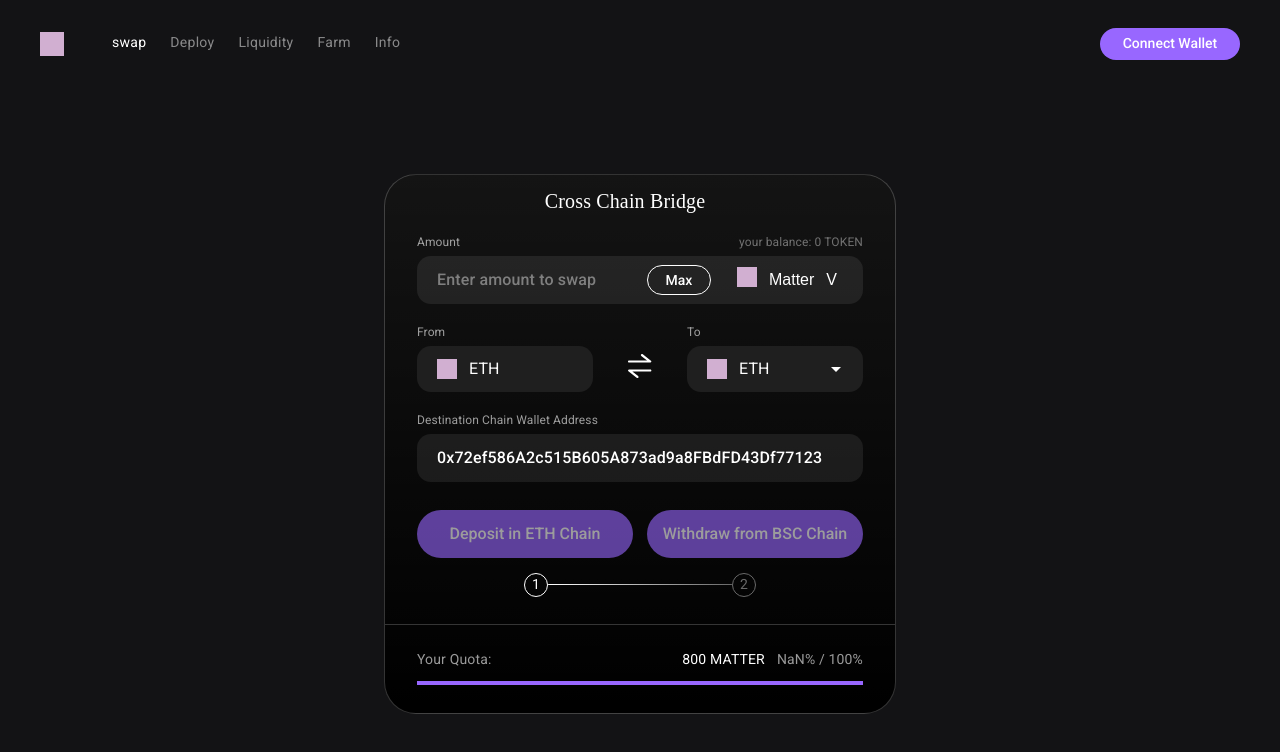
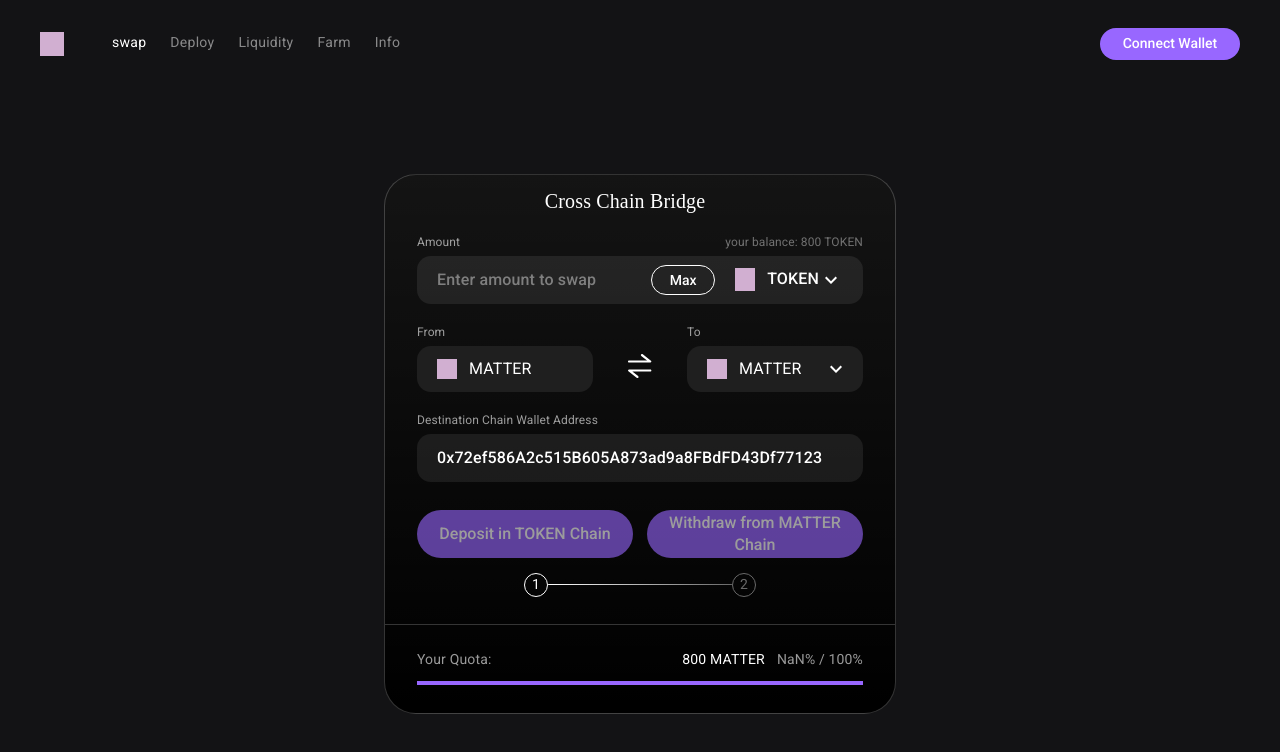
Before and after one commit to chainswap/info, a React (Create React App) app: page /#/swap in a window 1280 px wide. Shown: the top 752 px of the page. Built offline with nearby package versions, Linux system fonts and the light colour scheme.

Commit message:
refine styling

```diff
--- a/src/components/CurrencyInputPanel/CurrencyInputPanel.tsx
+++ b/src/components/CurrencyInputPanel/CurrencyInputPanel.tsx
@@ -1,17 +1,13 @@
 import React, { useState, useCallback, ChangeEvent } from 'react'
 import { styled } from '@material-ui/styles'
 import { Box } from '@material-ui/core'
-import DummyLogo from '../../assets/images/dummy_logo.png'
 import CurrencySearchModal from '../SearchModal/CurrencySearchModal'
 import Input, { StyledInputLabel } from '../Input/Input'
 import OutlineButton from '../Button/OutlineButton'
+import Currency from '../../models/currency'
+import ExpandMoreIcon from '@material-ui/icons/ExpandMore'
+import CurrencyLogo from '../CurrencyLogo/CurrencyLogo'
 
-interface Currency {
-  logo: string
-  symbol: string
-  name: string
-  balance: number
-}
 interface Props {
   value: string
   onChange: (e: ChangeEvent<HTMLInputElement>) => void
@@ -36,9 +32,9 @@ const StyledInput = styled(Input)({
   backgroundColor: 'transparent',
 })
 
-const CurrencySelect = styled('button')({
+const CurrencySelect = styled('div')({
+  display: 'flex',
   alignItems: 'center',
-  height: 36,
   fontSize: '20px',
   fontWeight: 500,
   backgroundColor: 'transparent',
@@ -47,28 +43,11 @@ const CurrencySelect = styled('button')({
   outline: 'none',
   border: 'none',
   cursor: 'pointer',
-  display: 'flex',
   justifyContent: 'space-between',
-  '&:hover': {
-    backgroundColor: 'rgba(255, 255, 255, 0.08)',
-  },
-})
-
-const CurrencyLogo = styled('div')({
-  marginRight: 12,
-})
-
-const StyledTokenName = styled('div')({
-  fontSize: 16,
-  marginRight: 12,
-})
-
-const ArrowDown = styled('div')({
-  fontSize: 16,
 })
 
 export default function CurrencyInputPanel(props: Props) {
-  const { selectedCurrency } = props
+  const { selectedCurrency, defaultCurrency } = props
   const [modalOpen, setModalOpen] = useState(false)
 
   const handleDismissSearch = useCallback(() => {
@@ -105,11 +84,8 @@ export default function CurrencyInputPanel(props: Props) {
               setModalOpen(true)
             }}
           >
-            <CurrencyLogo>
-              <img src={DummyLogo} alt="currency_logo" />
-            </CurrencyLogo>
-            <StyledTokenName>Matter</StyledTokenName>
-            <ArrowDown>V</ArrowDown>
+            <CurrencyLogo currency={selectedCurrency ? selectedCurrency : defaultCurrency} />
+            <ExpandMoreIcon />
           </CurrencySelect>
         </InputRow>
       </Box>
--- a/src/components/CurrencyLogo/CurrencyLogo.tsx
+++ b/src/components/CurrencyLogo/CurrencyLogo.tsx
@@ -1,18 +1,18 @@
 import React from 'react'
 import { Box } from '@material-ui/core'
+import Currency from '../../models/currency'
 
 interface Props {
-  currency: string
-  src: string
+  currency: Currency
 }
 
 export default function CurrencyLogo(props: Props) {
-  const { src, currency } = props
+  const { currency } = props
   return (
     <Box display="flex">
-      <img src={src} alt={`${currency} logo`} />
-      <Box marginLeft="12px" color="#FFFFFF">
-        {currency}
+      <img src={currency.logo} alt={`${currency.symbol} logo`} />
+      <Box marginLeft="12px" color="#FFFFFF" fontSize="16px">
+        {currency.symbol}
       </Box>
     </Box>
   )
--- a/src/components/CurrencySelectPanel/CurrencySelect.tsx
+++ b/src/components/CurrencySelectPanel/CurrencySelect.tsx
@@ -3,26 +3,26 @@ import { MenuItem, Box } from '@material-ui/core'
 import Select from '../Select/Select'
 import { StyledInputLabel } from '../Input/Input'
 import CurrencyLogo from '../CurrencyLogo/CurrencyLogo'
-import DummyLogo from '../../assets/images/dummy_logo.png'
+import Currency from '../../models/currency'
 
 interface Props {
   label: string
   disabled?: boolean
+  currencyList: Currency[]
 }
 
 export default function CurrencySelectPanel(props: Props) {
-  const { label, disabled } = props
+  const { label, disabled, currencyList } = props
   return (
     <>
       <Box>
         <StyledInputLabel>{label}</StyledInputLabel>
         <Select defaultValue="ETH" disabled={disabled}>
-          <MenuItem value="ETH">
-            <CurrencyLogo currency={'ETH'} src={DummyLogo} />
-          </MenuItem>
-          <MenuItem value="BNB">
-            <CurrencyLogo currency={'BNB'} src={DummyLogo} />
-          </MenuItem>
+          {currencyList.map((currency) => (
+            <MenuItem value="ETH">
+              <CurrencyLogo currency={currency} />
+            </MenuItem>
+          ))}
         </Select>
       </Box>
     </>
--- a/src/components/CurrencySelectPanel/CurrencySelectPanel.tsx
+++ b/src/components/CurrencySelectPanel/CurrencySelectPanel.tsx
@@ -3,16 +3,22 @@ import SwitchArrow from '../../assets/images/switch_arrow.svg'
 import CurrencySelect from './CurrencySelect'
 import { Box } from '@material-ui/core'
 // import CurrencyMenu from './CurrencyMenu'
+import Currency from '../../models/currency'
 
-export default function CurrencySelectPanel() {
+interface Props {
+  currencyList: Currency[]
+}
+
+export default function CurrencySelectPanel(props: Props) {
+  const { currencyList } = props
   return (
     <>
       <Box display="flex" justifyContent="space-between">
-        <CurrencySelect label={'From'} disabled />
+        <CurrencySelect label={'From'} disabled currencyList={currencyList} />
         <Box paddingTop="30px">
           <img src={SwitchArrow} alt={'switch_arrow_icon'} />
         </Box>
-        <CurrencySelect label={'To'} />
+        <CurrencySelect label={'To'} currencyList={currencyList} />
         {/* <CurrencyMenu /> */}
       </Box>
     </>
--- a/src/components/Select/Select.tsx
+++ b/src/components/Select/Select.tsx
@@ -1,6 +1,7 @@
 import React from 'react'
 import { makeStyles } from '@material-ui/styles'
 import { Select } from '@material-ui/core'
+import ExpandMoreIcon from '@material-ui/icons/ExpandMore'
 
 interface Props {
   children: React.ReactNode
@@ -21,6 +22,10 @@ const useStyles = makeStyles({
     cursor: (props: Props) => (props.disabled ? 'cursor' : 'pointer'),
     display: 'flex',
     alignItems: 'center',
+    '&:focus': {
+      backgroundColor: '#1f1f1f',
+      borderRadius: 14,
+    },
   },
   icon: {
     right: 15,
@@ -52,22 +57,6 @@ const useStyles = makeStyles({
 export default function _Select(props: Props) {
   const classes = useStyles(props)
 
-  // moves the menu below the select input
-  const menuProps = {
-    classes: {
-      paper: classes.paper,
-    },
-    anchorOrigin: {
-      vertical: 'bottom',
-      horizontal: 'left',
-    },
-    transformOrigin: {
-      vertical: 'top',
-      horizontal: 'left',
-    },
-    getContentAnchorEl: null,
-  }
-
   return (
     <Select
       disableUnderline
@@ -86,6 +75,7 @@ export default function _Select(props: Props) {
         },
         getContentAnchorEl: null,
       }}
+      IconComponent={ExpandMoreIcon}
     >
       {props.children}
     </Select>
--- a/src/components/swap/ConfirmDepositModal.tsx
+++ b/src/components/swap/ConfirmDepositModal.tsx
@@ -5,18 +5,19 @@ import Modal from '../Modal/Modal'
 import Button from '../Button/Button'
 import CurrencyLogo from '../CurrencyLogo/CurrencyLogo'
 import ArrowForwardIcon from '@material-ui/icons/ArrowForward'
+import Currency from '../../models/currency'
 
 interface Props {
   isOpen: boolean
   onDismiss: () => void
   children?: React.ReactNode
   label?: string
-  fromLogo: string
-  from: string
-  toLogo: string
-  to: string
+  from: Currency
+  to: Currency
   walletLogo: string
   address: string
+  value: string
+  selectedCurrency: Currency
 }
 
 const Label = styled('label')({
@@ -25,17 +26,7 @@ const Label = styled('label')({
   marginRight: '12px',
 })
 
-const SwapCurrency = ({
-  fromLogo,
-  from,
-  toLogo,
-  to,
-}: {
-  fromLogo: string
-  from: string
-  toLogo: string
-  to: string
-}) => {
+const SwapCurrency = ({ from, to }: { from: Currency; to: Currency }) => {
   // const {fromLogo, from, toLogo, to} = props
   return (
     <Box
@@ -50,24 +41,24 @@ const SwapCurrency = ({
     >
       <Box display="flex">
         <Label>From: </Label>
-        <CurrencyLogo currency={from} src={fromLogo} />
+        <CurrencyLogo currency={from} />
       </Box>
       <Box color={'#FFFFFF'}>
         <ArrowForwardIcon />
       </Box>
       <Box display="flex">
         <Label>To: </Label>
-        <CurrencyLogo currency={to} src={toLogo} />
+        <CurrencyLogo currency={to} />
       </Box>
     </Box>
   )
 }
 
 export default function ConfirmDepositModal(props: Props) {
-  const { isOpen, onDismiss, fromLogo, from, toLogo, to, walletLogo, address } = props
+  const { isOpen, onDismiss, from, to, walletLogo, address, value, selectedCurrency } = props
 
   const trimmedAddress = (address: string) => {
-    const limit = 30
+    const limit = 25
 
     if (address.length > limit) {
       return address.substring(0, 20) + '...' + address.substr(-5)
@@ -78,20 +69,22 @@ export default function ConfirmDepositModal(props: Props) {
     <>
       <Modal isOpen={isOpen} onDismiss={onDismiss} label={'Confirm Deposit'}>
         <Box fontSize="28px" margin="20px 0 24px" textAlign="center" color="#FFFFFF" fontWeight="500">
-          400 MATTER
+          {value} {selectedCurrency.symbol}
         </Box>
         <Box>
-          <SwapCurrency fromLogo={fromLogo} from={from} toLogo={toLogo} to={to} />
+          <SwapCurrency from={from} to={to} />
         </Box>
         <Box color="#FFFFFF" display="flex" justifyContent="space-between" margin="16px 32px 0 32px">
           <Label>Destination Chain Address:</Label>
-          <Box>{trimmedAddress(address)}</Box>
+          <Box display="flex" alignItems="center">
+            <img src={walletLogo} alt={'wallet logo'} />
+            <Box marginLeft="8px" fontSize="12px">
+              {trimmedAddress(address)}
+            </Box>
+          </Box>
         </Box>
         <Box margin="32px 32px 28px">
-          <Button size="large">
-            <img src={walletLogo} alt={'wallet logo'} />
-            Confirm
-          </Button>
+          <Button size="large">Confirm</Button>
         </Box>
       </Modal>
     </>
--- /dev/null
+++ b/src/models/currency.tsx
@@ -0,0 +1,6 @@
+export default interface Currency {
+  logo: string
+  symbol: string
+  name: string
+  balance: number
+}
--- a/src/pages/Swap/Swap.tsx
+++ b/src/pages/Swap/Swap.tsx
@@ -1,4 +1,4 @@
-import React, { useState, ChangeEvent, useEffect, useCallback } from 'react'
+import React, { useState, ChangeEvent, useCallback } from 'react'
 import Button from '../../components/Button/Button'
 import AppBody from '../AppBody'
 import SwapHeader from '../../components/swap/SwapHeader'
@@ -20,13 +20,13 @@ const currencyList = [
     logo: DummyLogo,
     symbol: 'TOKEN',
     name: 'ChainSwap.com Governance Token',
-    balance: 0,
+    balance: 800,
   },
   {
     logo: DummyLogo,
     symbol: 'MATTER',
     name: 'Antimatter.Finance Governance Token',
-    balance: 0,
+    balance: 400,
   },
 ]
 
@@ -41,8 +41,8 @@ export default function Swap() {
   const [account, setAccouny] = useState(true)
   const [amount, setAmount] = useState('')
   const [address, setAddress] = useState('0x72ef586A2c515B605A873ad9a8FBdFD43Df77123')
-  const [from, setFrom] = useState('ETH')
-  const [to, setTo] = useState('BSC')
+  const [from, setFrom] = useState(currencyList[0])
+  const [to, setTo] = useState(currencyList[1])
   const [depositEnabled, setDepositEnabled] = useState(false)
   const [withdrawEnabled, setWithdrawEnabled] = useState(false)
   const [quota, setQuota] = useState(800)
@@ -90,6 +90,10 @@ export default function Swap() {
     setShowConfirmDeposit(false)
   }, [showConfirmDeposit])
 
+  const getSelectedCurrency = () => {
+    return currencyList[0]
+  }
+
   return (
     <>
       <AppBody>
@@ -98,11 +102,11 @@ export default function Swap() {
           <CurrencyInputPanel
             onChange={onChangeAmount}
             value={amount}
-            selectedCurrency={currencyList[0]}
-            defaultCurrency={currencyList[0]}
+            selectedCurrency={getSelectedCurrency()}
+            defaultCurrency={getSelectedCurrency()}
             options={currencyList}
           />
-          <CurrencySelectPanel />
+          <CurrencySelectPanel currencyList={currencyList} />
           {account && (
             <Box>
               <Input
@@ -121,8 +125,8 @@ export default function Swap() {
               <StepperContainer
                 depositEnabled={depositEnabled}
                 withdrawEnabled={withdrawEnabled}
-                from={from}
-                to={to}
+                from={from.symbol}
+                to={to.symbol}
                 onDeposit={onDeposit}
                 onWithdraw={onWithdraw}
               />
@@ -147,12 +151,12 @@ export default function Swap() {
       <ConfirmDepositModal
         isOpen={showConfirmDeposit}
         onDismiss={handleShowConfirmDepositDismiss}
-        fromLogo={DummyLogo}
-        toLogo={DummyLogo}
         from={from}
         to={to}
         walletLogo={DummyLogo}
         address={address}
+        value={amount}
+        selectedCurrency={getSelectedCurrency()}
       />
       {/* <confirmWithdrawModal /> */}
     </>
```
